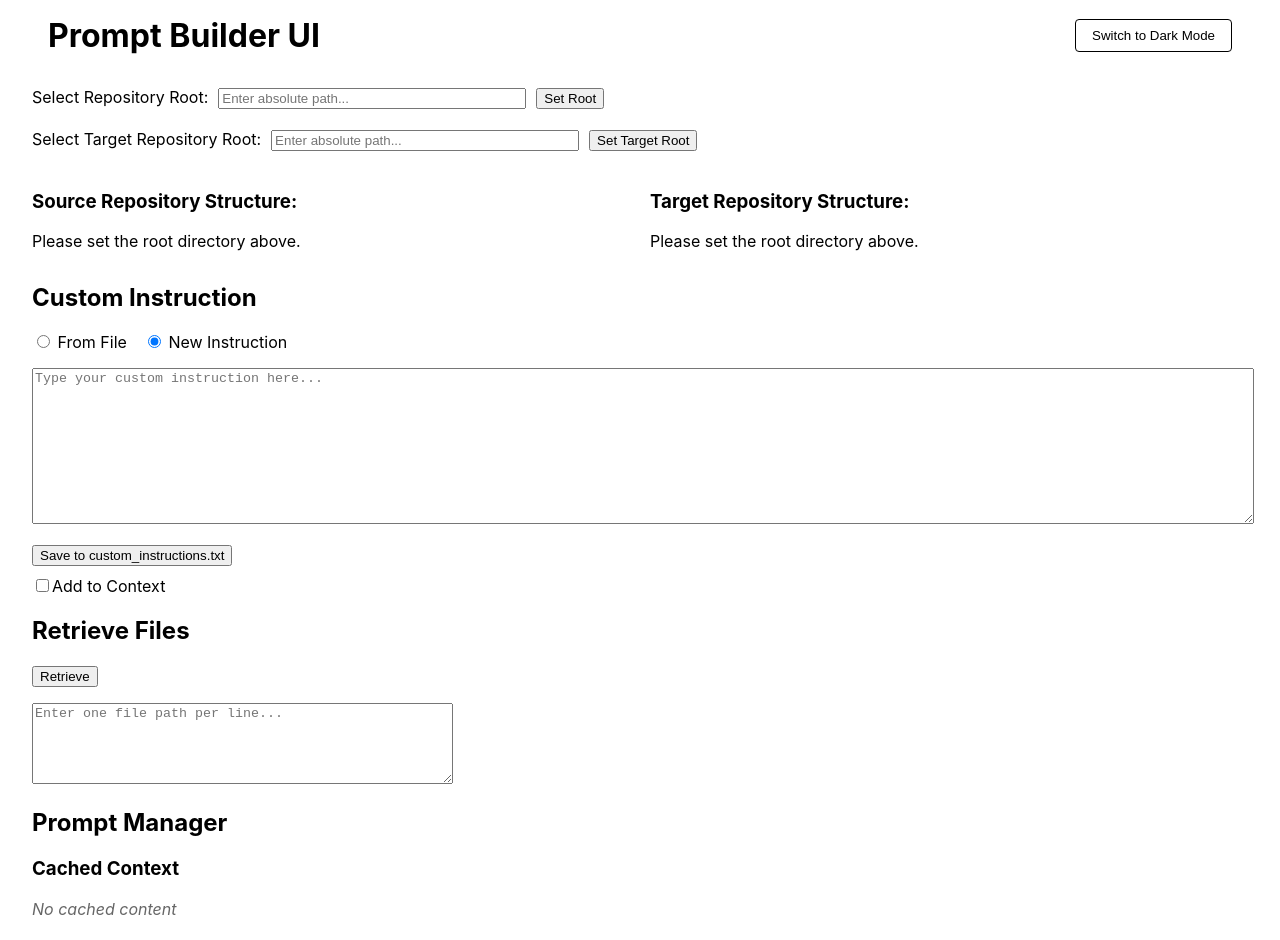
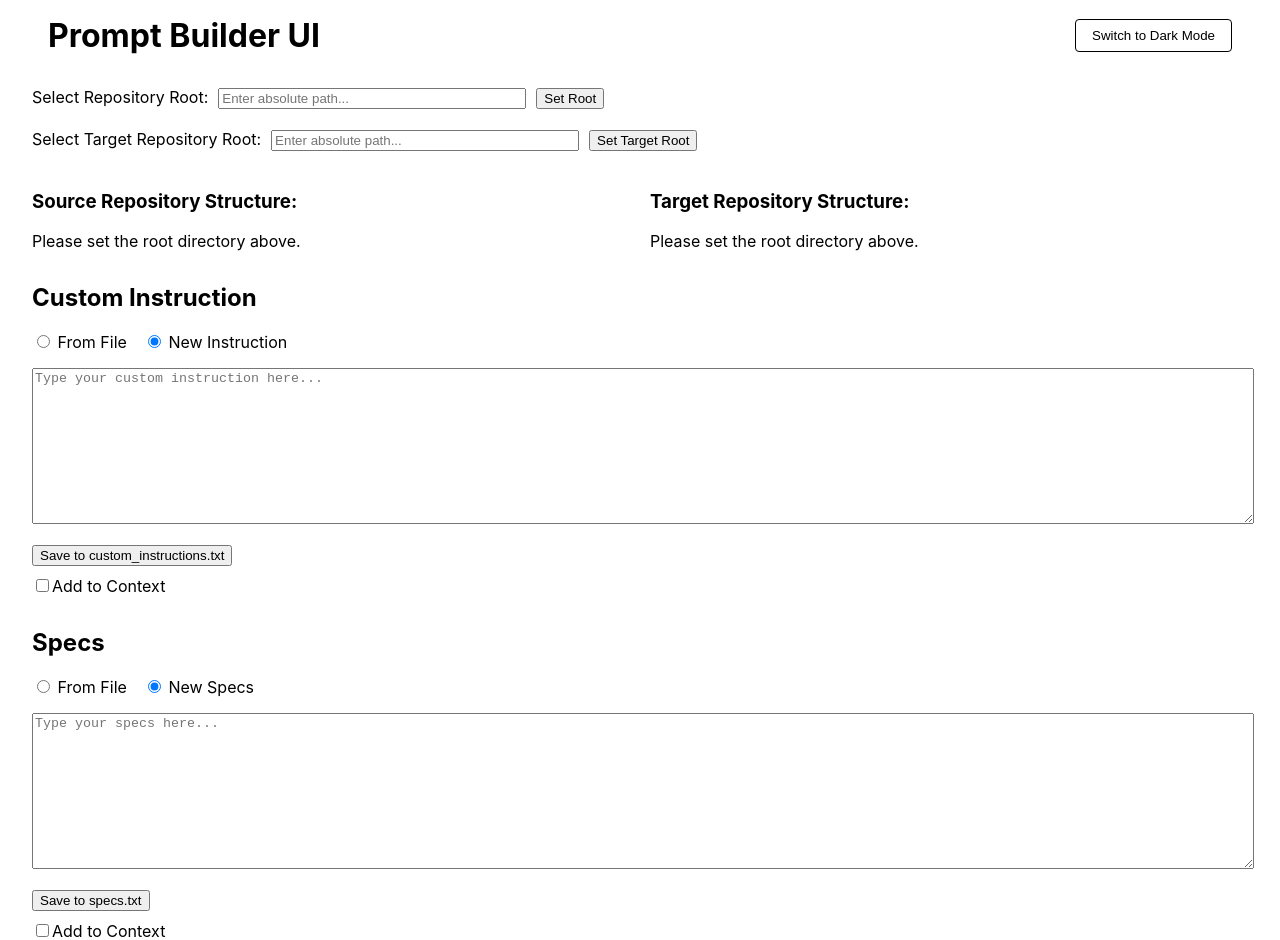
Before and after one commit to steve24grd/prompt-builder-ui, a React (Create React App) app: page / in a window 1280 px wide. Shown: the top 940 px of the page. Built offline with nearby package versions, Linux system fonts and the light colour scheme.

Commit message:
Added specs section

```diff
--- a/src/App.tsx
+++ b/src/App.tsx
@@ -7,6 +7,7 @@ import PromptManager from './components/PromptManager';
 import RetrieveBox from './components/RetrieveBox';
 import ErrorBoundary from './components/ErrorBoundary';
 import TargetDirectorySelector from './components/TargetDirectorySelector';
+import SpecsBox from './components/SpecsBox';
 
 // Import your theme hook
 import { useTheme } from './context/ThemeContext';
@@ -58,6 +59,7 @@ function App() {
 
             <ErrorBoundary>
                 <CustomInstructionBox rootDir={rootDir} />
+                <SpecsBox rootDir={rootDir} />
                 <RetrieveBox rootDir={rootDir} />
                 <PromptManager rootDir={rootDir} />
             </ErrorBoundary>
--- /dev/null
+++ b/src/components/SpecsBox.tsx
@@ -0,0 +1,167 @@
+import React, { useState, ChangeEvent } from 'react';
+import { useCacheContext } from '../context/CacheContext';
+
+interface Props {
+    rootDir: string;
+}
+
+const SpecsBox: React.FC<Props> = ({ rootDir }) => {
+    const [specsType, setSpecsType] = useState<'file' | 'new'>('new');
+    const [selectedFile, setSelectedFile] = useState<File | null>(null);
+    const [fileContent, setFileContent] = useState('');
+    const [newSpecs, setNewSpecs] = useState('');
+    const [addToContext, setAddToContext] = useState(false);
+    const {
+        cachedSourceFileTrees,
+        setCachedSourceFileTrees,
+        cachedTargetFileTrees,
+        setCachedTargetFileTrees
+    } = useCacheContext();
+
+    const handleFileSelect = async (e: ChangeEvent<HTMLInputElement>) => {
+        const file = e.target.files?.[0];
+        if (file) {
+            setSelectedFile(file);
+            const content = await file.text();
+            setFileContent(content);
+        }
+    };
+
+    const handleSaveSpecs = async () => {
+        if (!rootDir) {
+            alert('Please set the root directory first.');
+            return;
+        }
+
+        try {
+            if ('showSaveFilePicker' in window) {
+                const handle = await window.showSaveFilePicker({
+                    suggestedName: 'specs.txt',
+                    types: [{
+                        description: 'Text Files',
+                        accept: { 'text/plain': ['.txt'] },
+                    }],
+                });
+                const writable = await handle.createWritable();
+                await writable.write(newSpecs);
+                await writable.close();
+                alert('Successfully saved specs');
+            } else {
+                // Fallback for browsers that don't support File System Access API
+                const blob = new Blob([newSpecs], { type: 'text/plain;charset=utf-8' });
+                const url = URL.createObjectURL(blob);
+                const link = document.createElement('a');
+                link.href = url;
+                link.download = 'specs.txt';
+                document.body.appendChild(link);
+                link.click();
+                document.body.removeChild(link);
+                URL.revokeObjectURL(url);
+            }
+        } catch (err) {
+            console.error(err);
+            alert('Failed to save specs');
+        }
+    };
+
+    const handleAddToContextChange = (checked: boolean) => {
+        setAddToContext(checked);
+        const content = specsType === 'file' ? fileContent : newSpecs;
+
+        if (checked && content) {
+            // Add to both source and target contexts
+            const sourceContent = cachedSourceFileTrees + '\n\n# Specs\n' + content;
+            const targetContent = cachedTargetFileTrees + '\n\n# Specs\n' + content;
+            setCachedSourceFileTrees(sourceContent);
+            setCachedTargetFileTrees(targetContent);
+        } else if (!checked) {
+            // Remove from both source and target contexts
+            const removeSpecs = (content: string) => {
+                const sections = content.split('\n\n# ');
+                const filteredSections = sections.filter((section: string) => !section.startsWith('Specs\n'));
+                const newContent = filteredSections.join('\n\n# ').trim();
+                return newContent === '' ? '' : sections[0] === newContent ? newContent : '# ' + newContent;
+            };
+
+            setCachedSourceFileTrees(removeSpecs(cachedSourceFileTrees));
+            setCachedTargetFileTrees(removeSpecs(cachedTargetFileTrees));
+        }
+    };
+
+    return (
+        <div style={{ marginTop: '2rem' }}>
+            <h2>Specs</h2>
+            <div style={{ marginBottom: '1rem' }}>
+                <label style={{ marginRight: '1rem' }}>
+                    <input
+                        type="radio"
+                        value="file"
+                        checked={specsType === 'file'}
+                        onChange={(e) => setSpecsType('file')}
+                    /> From File
+                </label>
+                <label>
+                    <input
+                        type="radio"
+                        value="new"
+                        checked={specsType === 'new'}
+                        onChange={(e) => setSpecsType('new')}
+                    /> New Specs
+                </label>
+            </div>
+
+            {specsType === 'file' && (
+                <div style={{ marginBottom: '1rem' }}>
+                    <input
+                        type="file"
+                        accept=".txt"
+                        onChange={handleFileSelect}
+                        style={{ marginRight: '1rem' }}
+                    />
+                    {selectedFile && (
+                        <div style={{ marginTop: '1rem' }}>
+                            <h4>Specs (Preview)</h4>
+                            <pre style={{
+                                maxHeight: '200px',
+                                overflow: 'auto',
+                                padding: '1rem',
+                                backgroundColor: '#f5f5f5',
+                                borderRadius: '4px'
+                            }}>
+                                {fileContent}
+                            </pre>
+                        </div>
+                    )}
+                </div>
+            )}
+
+            {specsType === 'new' && (
+                <div>
+                    <textarea
+                        rows={10}
+                        cols={50}
+                        value={newSpecs}
+                        onChange={(e) => setNewSpecs(e.target.value)}
+                        placeholder="Type your specs here..."
+                        style={{ marginBottom: '1rem', width: '100%' }}
+                    />
+                    <button onClick={handleSaveSpecs}>
+                        Save to specs.txt
+                    </button>
+                </div>
+            )}
+            <div style={{ marginTop: '10px' }}>
+                <label>
+                    <input
+                        type="checkbox"
+                        checked={addToContext}
+                        onChange={(e) => handleAddToContextChange(e.target.checked)}
+                    />
+                    Add to Context
+                </label>
+            </div>
+        </div>
+    );
+};
+
+export default SpecsBox;
```
